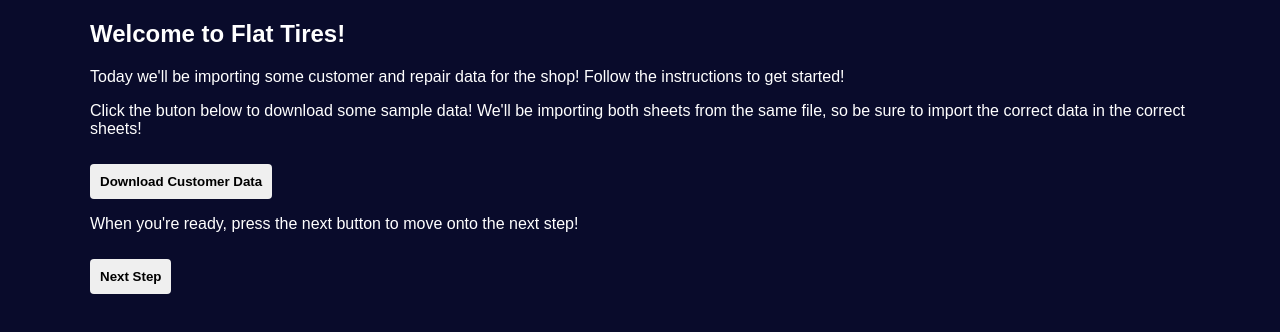
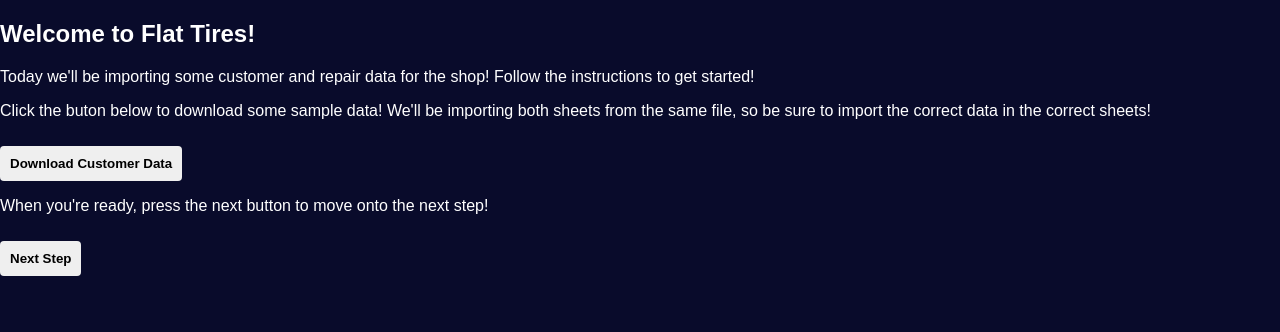
Before and after one commit to FlatFilers/flatfile-embedded-csv-importer-portal-FlatTires, a website with bundled scripts: page public/index.html in a window 1280 px wide. Built offline with nearby package versions, Linux system fonts and the light colour scheme; what @flatfile/listener would draw is missing.

Commit message:
Update index.css

```diff
--- a/public/styles/index.css
+++ b/public/styles/index.css
@@ -12,15 +12,12 @@ body {
 .container {
   display: flex;
   align-items: flex-start;
-  padding-left: 2.5em;
   height: 100%;
 }
 
 .content {
   /* Adjust the width and height as needed */
-  width: 90%;
-  height: 200px;
-  padding: 0 20px 0 50px;
+  width: 100%;
 }
 
 .contrast {
```
